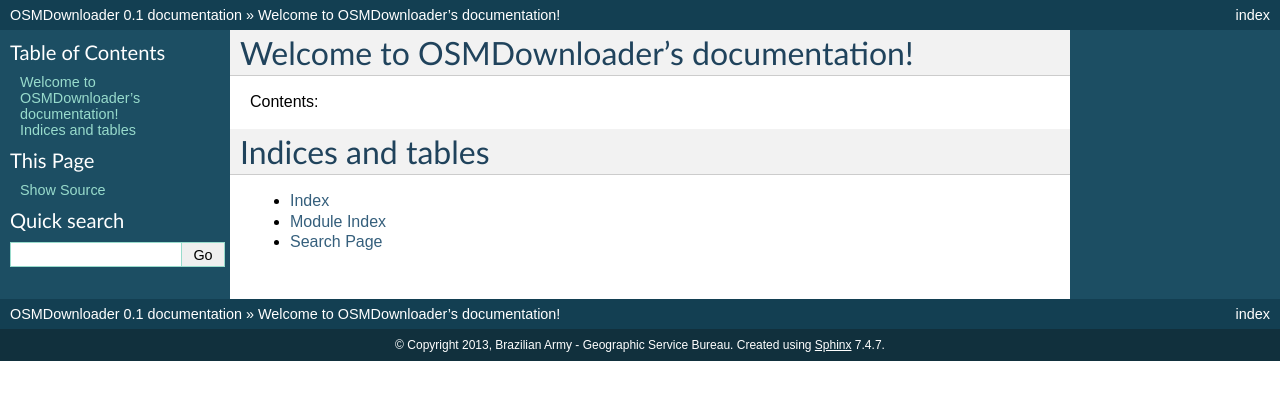
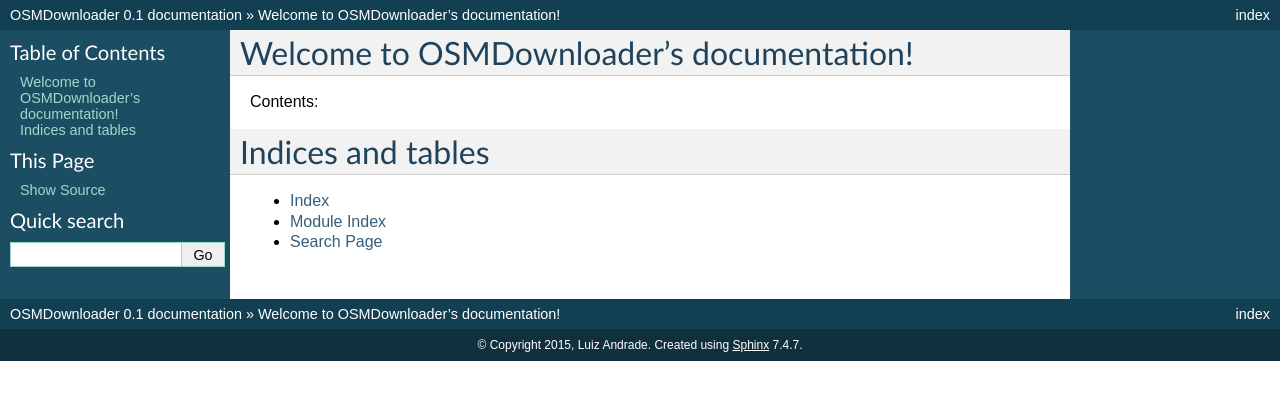
Before and after one commit to lcoandrade/OSMDownloader, a Sphinx documentation site: the page built from help/source/index.rst, in a window 1280 px wide. Shown: the top 400 px of the page. Built offline with Sphinx 7.4.7, drawn with Linux system fonts in a browser that asks for light colours; formulas are drawn with MathJax 3.

Commit message:
Atualiza informações de copyright e autor para Luiz Andrade em vários arquivos

```diff
--- a/__init__.py
+++ b/__init__.py
@@ -6,8 +6,8 @@
  Plugin to download OSM data by area
                              -------------------
         begin                : 2015-04-07
-        copyright            : (C) 2015 by Brazilian Army - Geographic Service Bureau
-        email                : suporte.dsgtools@dsg.eb.mil.br
+        copyright            : (C) 2015 by Luiz Andrade
+        email                : lcoandrade@gmail.com
         git sha              : $Format:%H$
  ***************************************************************************/
 
--- a/help/source/conf.py
+++ b/help/source/conf.py
@@ -41,7 +41,7 @@
 
 # General information about the project.
 project = u'OSMDownloader'
-copyright = u'2013, Brazilian Army - Geographic Service Bureau'
+copyright = u'2015, Luiz Andrade'
 
 # The version info for the project you're documenting, acts as replacement for
 # |version| and |release|, also used in various other places throughout the
@@ -179,7 +179,7 @@
 # (source start file, target name, title, author, documentclass [howto/manual]).
 latex_documents = [
   ('index', 'OSMDownloader.tex', u'OSMDownloader Documentation',
-   u'Brazilian Army - Geographic Service Bureau', 'manual'),
+   u'Luiz Andrade', 'manual'),
 ]
 
 # The name of an image file (relative to this directory) to place at the top of
@@ -212,5 +212,5 @@
 # (source start file, name, description, authors, manual section).
 man_pages = [
     ('index', 'TemplateClass', u'OSMDownloader Documentation',
-     [u'Brazilian Army - Geographic Service Bureau'], 1)
+     [u'Luiz Andrade'], 1)
 ]
--- a/rectangleAreaTool.py
+++ b/rectangleAreaTool.py
@@ -3,7 +3,7 @@
 /***************************************************************************
  DsgTools
                                  A QGIS plugin
- Brazilian Army Cartographic Production Tools
+ OSMDownloader
                               -------------------
         begin                : 2015-04-07
         git sha              : $Format:%H$
```
Also changed, not shown: 2 other files.
